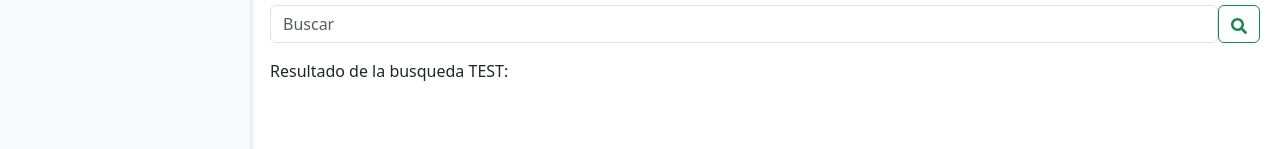
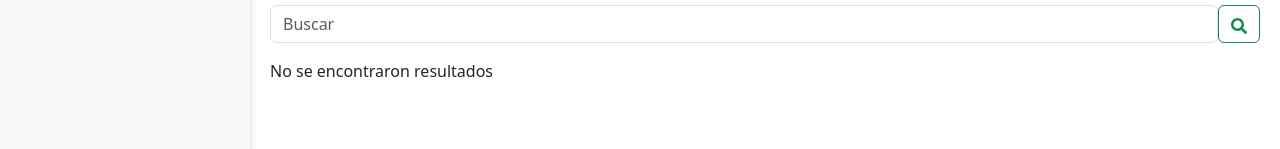
Before and after one commit to mivanpv/online-streaming-plataform, a React (Create React App) app: page /buscar-peliculas in a window 1280 px wide. Shown: the part 147-296 px from the top of the page. Built offline with nearby package versions, Linux system fonts and the light colour scheme.

Commit message:
agregamos la busqueda de API de peliculas

```diff
--- /dev/null
+++ b/src/components/MovieCard.jsx
@@ -0,0 +1,18 @@
+import React from 'react';
+import { Card } from 'react-bootstrap';
+
+function MovieCard({ movie }) {
+  return (
+    <Card style={{ width: '18rem', margin: '10px' }}>
+      <Card.Img variant="top" src={movie.Poster !== 'N/A' ? movie.Poster : 'https://via.placeholder.com/150'} />
+      <Card.Body>
+        <Card.Title>{movie.Title}</Card.Title>
+        <Card.Text>
+          {movie.Year}
+        </Card.Text>
+      </Card.Body>
+    </Card>
+  );
+}
+
+export default MovieCard;
--- a/src/components/SearchBar.jsx
+++ b/src/components/SearchBar.jsx
@@ -1,18 +1,27 @@
 import React, { useState } from 'react';
-import { Form, FormControl, Button } from 'react-bootstrap';
+import { Form, FormControl, Button, Row } from 'react-bootstrap';
 import { FaSearch } from 'react-icons/fa';
+import MovieCard from './MovieCard';
 
 function SearchBar() {
   const [search, setSearch] = useState('');
+  const [results, setResults] = useState([]);
 
   const textchange = (e) => {
     setSearch(e.target.value);
-  }
+  };
+
+  const searchMovies = async () => {
+    const apiKey = '593d9c0b'; // Reemplaza con tu clave API de OMDb
+    const response = await fetch(`http://www.omdbapi.com/?s=${search}&apikey=${apiKey}`);
+    const data = await response.json();
+    setResults(data.Search || []);
+  };
 
   return (
     <div>
       <h2>Busqueda de pelicula</h2>
-      <Form className="d-flex align-items-center mb-3">
+      <Form className="d-flex align-items-center mb-3" onSubmit={(e) => { e.preventDefault(); searchMovies(); }}>
         <FormControl
           type="search"
           placeholder="Buscar"
@@ -21,13 +30,19 @@ function SearchBar() {
           value={search}
           onChange={textchange}
         />
-        <Button variant="outline-success">
+        <Button variant="outline-success" onClick={searchMovies}>
           <FaSearch />
         </Button>
       </Form>
-      <div className="ml-3">
-        Resultado de la busqueda TEST: {search}
-      </div>
+      <Row>
+        {results.length > 0 ? (
+          results.map((movie) => (
+            <MovieCard key={movie.imdbID} movie={movie} />
+          ))
+        ) : (
+          <p>No se encontraron resultados</p>
+        )}
+      </Row>
     </div>
   );
 }
```
